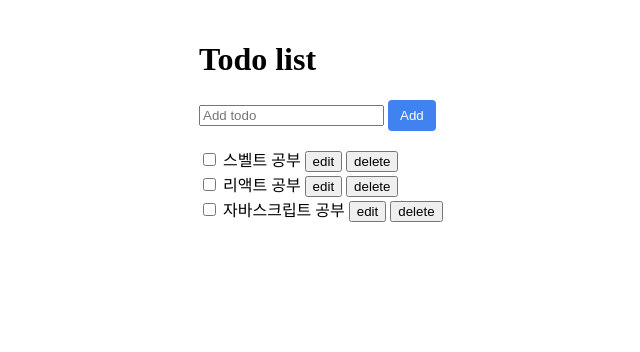
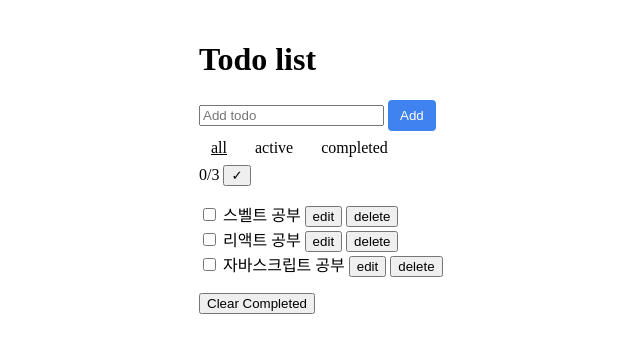
Before and after one commit to wkqkel/practice, a Svelte app: page / in a window 1280 px wide. Shown: the top 352 px of the page, without its empty margins (281-921 px from the left). Built offline with nearby package versions, Linux system fonts and the light colour scheme.

Commit message:
FEAT: 필터 탭 기능

```diff
--- a/src/App.svelte
+++ b/src/App.svelte
@@ -1,5 +1,6 @@
 <script>
   import AddTodo from "./lib/AddTodo.svelte";
+  import Filters from "./lib/Filters.svelte";
   import TodoItem from "./lib/TodoItem.svelte";
 
   const INITIAL_TODO_LIST = [
@@ -10,17 +11,47 @@
 
   let todos = [...INITIAL_TODO_LIST];
 
+  let currentTab = "all";
+  $: filteredTodos = makeFilteredTodos(currentTab, todos);
+  $: remaining = filteredTodos.filter((todo) => todo.done).length;
+
   function handelAddTodo(e) {
     const todoInputText = e.detail;
-    todos = [...todos, { id: todos.length, title: todoInputText, done: false }];
+    const id = todos[todos.length - 1]?.id + 1 || 0;
+    todos = [...todos, { id, title: todoInputText, done: false }];
   }
+
   function handleEditTodo(e) {
     const newTodo = e.detail;
     todos = todos.map((todo) => (todo.id === newTodo.id ? newTodo : todo));
   }
+
   function handleDeleteTodo(e) {
     const id = e.detail;
     todos = todos.filter((todo) => todo.id !== id);
+  }
+
+  function handleClearCompleteTodo() {
+    todos = todos.filter((todo) => !todo.done);
+  }
+
+  function handleAllCompleteTodo() {
+    todos = todos.map((todo) => ({ ...todo, done: true }));
+  }
+
+  function handleFilterTodo(e) {
+    currentTab = e.detail;
+  }
+
+  function makeFilteredTodos(tab, todos) {
+    switch (tab) {
+      case "all":
+        return todos;
+      case "active":
+        return todos.filter((todo) => !todo.done);
+      case "completed":
+        return todos.filter((todo) => todo.done);
+    }
   }
 </script>
 
@@ -28,11 +59,17 @@
   <div class="todo">
     <h1>Todo list</h1>
     <AddTodo on:add={handelAddTodo} />
+    <Filters on:filter={handleFilterTodo} />
+    <div>
+      <span>{remaining}/{filteredTodos.length}</span>
+      <button on:click={handleAllCompleteTodo}>✓</button>
+    </div>
     <ul>
-      {#each todos as todo (todo.id)}
+      {#each filteredTodos as todo (todo.id)}
         <TodoItem {todo} on:delete={handleDeleteTodo} on:edit={handleEditTodo} />
       {/each}
     </ul>
+    <button on:click={handleClearCompleteTodo}>Clear Completed</button>
   </div>
 </main>
 
--- /dev/null
+++ b/src/lib/Filters.svelte
@@ -0,0 +1,35 @@
+<script>
+  import { createEventDispatcher } from "svelte";
+
+  const dispatch = createEventDispatcher();
+
+  const onClick = (e) => {
+    const type = e.target.id;
+    dispatch("filter", type);
+  };
+</script>
+
+<div>
+  <input type="radio" id="all" name="tabs" on:click={onClick} checked />
+  <label for="all">all</label>
+  <input type="radio" id="active" name="tabs" on:click={onClick} />
+  <label for="active">active</label>
+  <input type="radio" id="completed" name="tabs" on:click={onClick} />
+  <label for="completed">completed</label>
+</div>
+
+<style>
+  div {
+    margin: 8px 0px;
+  }
+  input[name="tabs"] {
+    display: none;
+  }
+  label {
+    cursor: pointer;
+    padding: 4px 12px;
+  }
+  input[name="tabs"]:checked + label {
+    text-decoration: underline;
+  }
+</style>
--- a/src/lib/TodoItem.svelte
+++ b/src/lib/TodoItem.svelte
@@ -1,5 +1,4 @@
 <script>
-  import StyledButton from "../components/StyledButton.svelte";
   import { createEventDispatcher } from "svelte";
   export let todo;
 
@@ -12,8 +11,8 @@
     isEditing = !isEditing;
   };
 
-  const onClickDeleteBtn = () => {
-    dispatch("delete", todo.id);
+  const onClickDoneBtn = () => {
+    dispatch("edit", { ...todo, done: !todo.done });
   };
 
   const onClickSaveBtn = () => {
@@ -21,18 +20,22 @@
     toggleIsEditing();
   };
 
+  const onClickCancelBtn = () => {
+    inputValue = todo.title;
+    toggleIsEditing();
+  };
+
   const onClickEditBtn = () => {
     toggleIsEditing();
   };
 
-  const onClickCancelBtn = () => {
-    inputValue = todo.title;
-    toggleIsEditing();
+  const onClickDeleteBtn = () => {
+    dispatch("delete", todo.id);
   };
 </script>
 
 <li class:done={todo.done}>
-  <input type="checkbox" bind:checked={todo.done} />
+  <input type="checkbox" checked={todo.done} on:change={onClickDoneBtn} />
   {#if isEditing}
     <input bind:value={inputValue} />
     <button on:click={onClickSaveBtn}>save</button>
@@ -52,5 +55,4 @@
     opacity: 0.4;
     text-decoration: line-through black;
   }
-
 </style>
```
Also changed, not shown: 1 other file (tests, documents, lock files or other folders).
